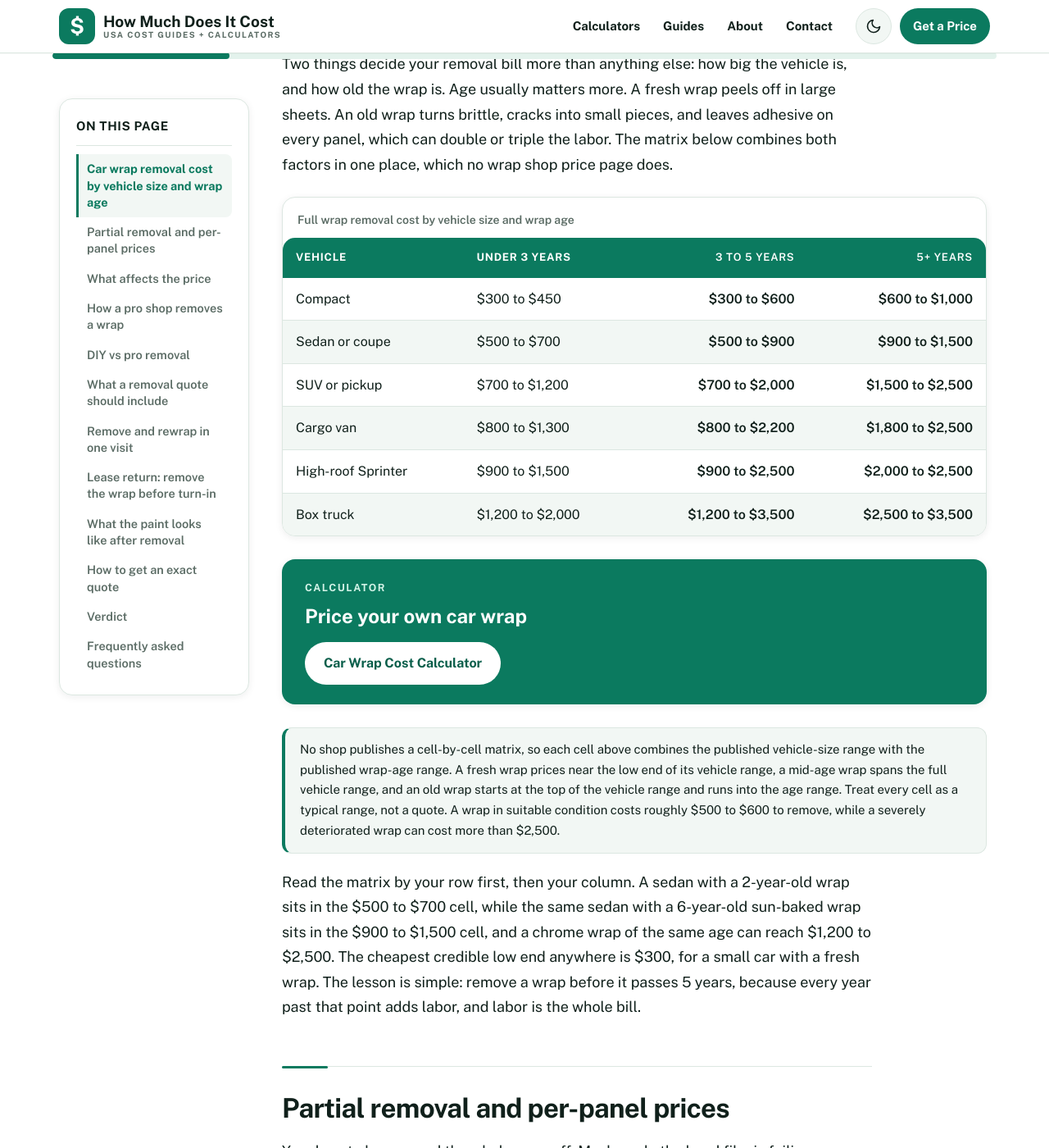
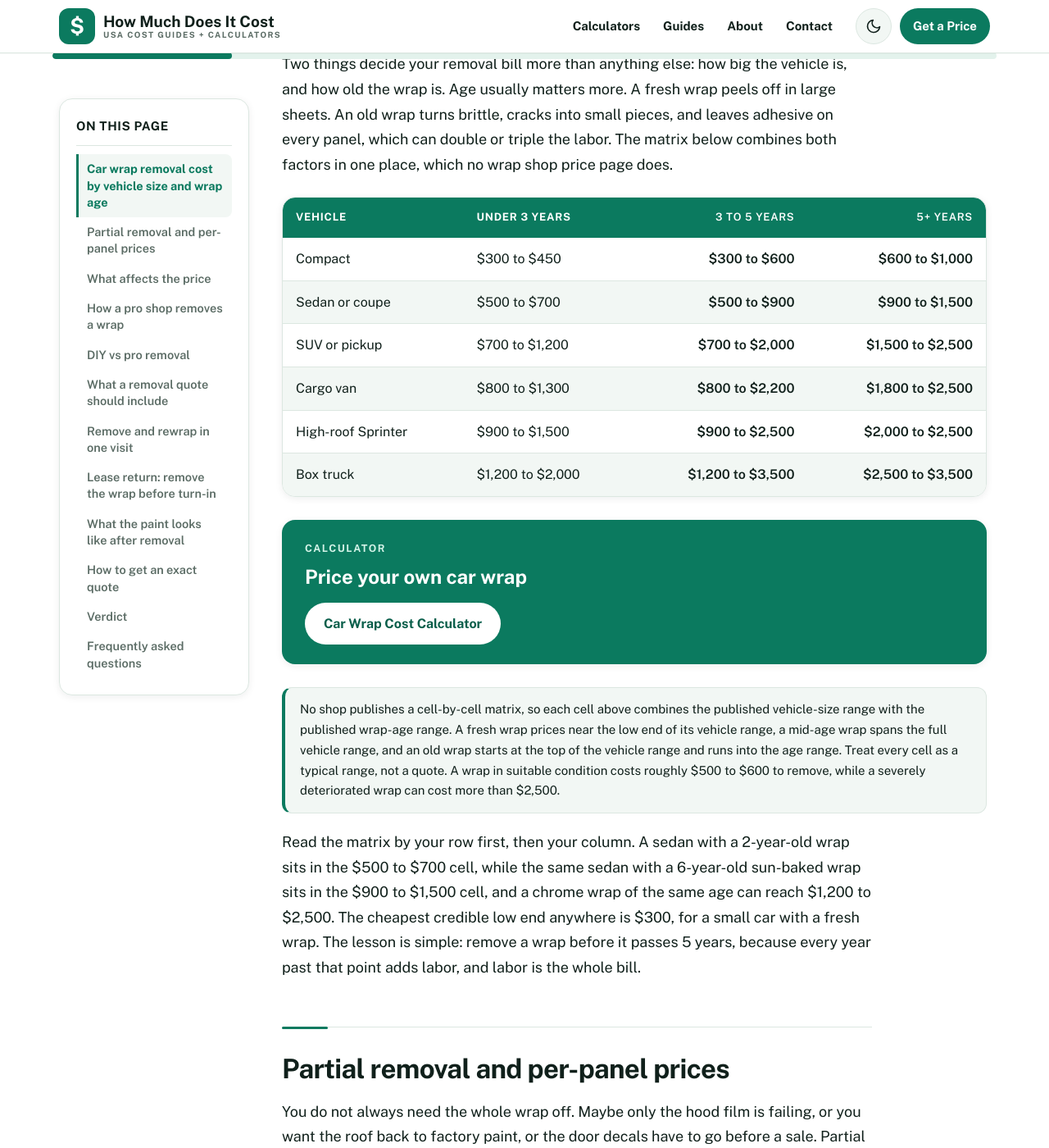
Before and after one commit to zaidmeo09-dhangal/howmuchdoesitcostusa, a Jekyll site: the page built from _posts/2026-11-21-how-much-does-it-cost-to-remove-a-car-wrap.md, in a window 1280 px wide and 1400 px high, scrolled down 2243 px. Shown: the whole window at 82% size. Built offline with Jekyll 4.4.1, drawn with Linux system fonts in a browser that asks for light colours; some web fonts are replaced; some of the changed text lies outside the part shown.

Commit message:
Initial deploy: add _posts/2026-11-21-how-much-does-it-cost-to-remove-a-car-wrap.md

```diff
--- a/_posts/2026-11-21-how-much-does-it-cost-to-remove-a-car-wrap.md
+++ b/_posts/2026-11-21-how-much-does-it-cost-to-remove-a-car-wrap.md
@@ -154,7 +154,7 @@ schema: |
 <p class="table-hint">Swipe to see the 5+ years column &rarr;</p>
   <div class="table-wrap">
 <table class="cost-table">
-<caption>Full wrap removal cost by vehicle size and wrap age</caption>
+
 <thead>
 <tr><th>Vehicle</th><th>Under 3 years</th><th>3 to 5 years</th><th>5+ years</th></tr>
 </thead>
@@ -180,7 +180,7 @@ schema: |
 <p class="table-hint">Swipe to see the Price column &rarr;</p>
   <div class="table-wrap">
 <table class="cost-table">
-<caption>Partial and per-panel wrap removal prices</caption>
+
 <thead>
 <tr><th>Job</th><th>Price</th></tr>
 </thead>
@@ -227,7 +227,7 @@ schema: |
 <p class="table-hint">Swipe to see the Pro shop column &rarr;</p>
   <div class="table-wrap">
 <table class="cost-table">
-<caption>DIY vs professional car wrap removal</caption>
+
 <thead>
 <tr><th>Factor</th><th>DIY</th><th>Pro shop</th></tr>
 </thead>
@@ -255,7 +255,7 @@ schema: |
 <p class="table-hint">Swipe to see the Typical extra cost column &rarr;</p>
   <div class="table-wrap">
 <table class="cost-table">
-<caption>What to check on a car wrap removal quote</caption>
+
 <thead>
 <tr><th>Item</th><th>What to ask</th><th>Typical extra cost if not included</th></tr>
 </thead>
```
